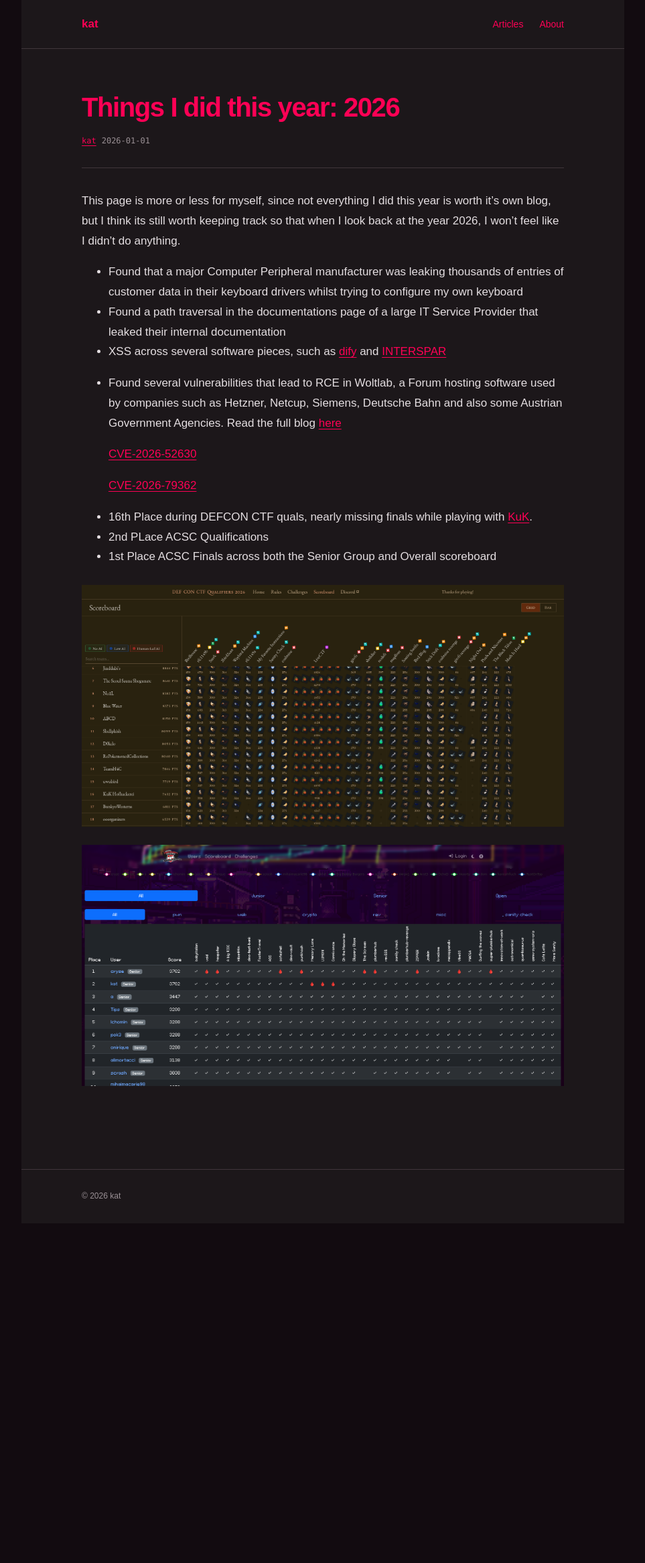
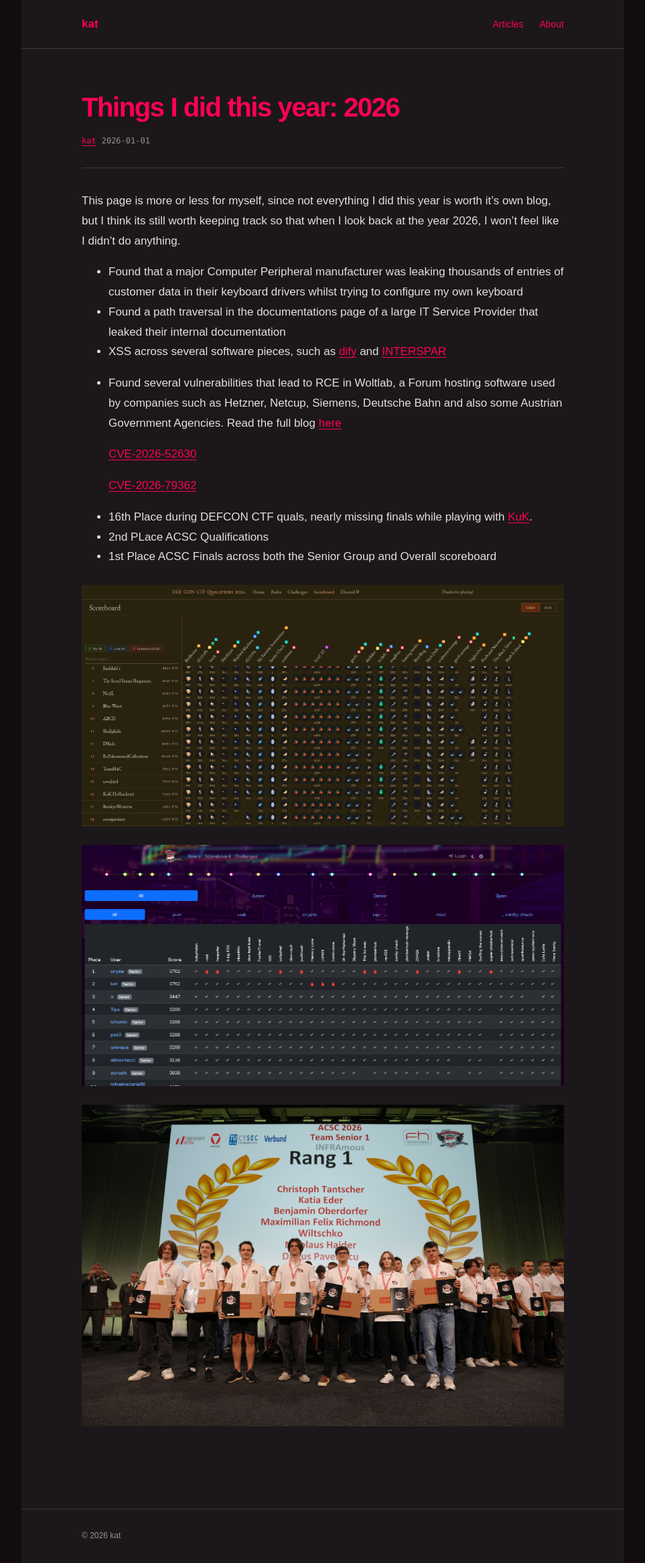
Before and after one commit to Katiemeows/katiemeows.github.io, a Jekyll site: the page built from _posts/2026-01-01-what-i-did.md, in a window 1280 px wide. Shown: the whole page at 67% size, without its empty margins (158-1121 px from the left). Built offline with Jekyll 4.4.1, drawn with Linux system fonts in a browser that asks for light colours; before the commit the page ends 1826 px from its top, so only the background shows below that.

Commit message:
update blog

```diff
--- a/_posts/2026-01-01-what-i-did.md
+++ b/_posts/2026-01-01-what-i-did.md
@@ -16,5 +16,6 @@ This page is more or less for myself, since not everything I did this year is wo
 * 2nd PLace ACSC Qualifications
 * 1st Place ACSC Finals across both the Senior Group and Overall scoreboard
 
-![ctf2]({{ 'assets/img/defcon-2026-quals.png' | relative_url }})
-![ctf1]({{ 'assets/img/acsc-2026-quals.png' | relative_url }})
+![ctf1]({{ 'assets/img/defcon-2026-quals.png' | relative_url }})
+![ctf2]({{ 'assets/img/acsc-2026-quals.png' | relative_url }})
+![ctf3]({{ 'assets/img/acsc-2026-finals.jpg' | relative_url }})
```
Also changed, not shown: assets/img/acsc-2026-finals.jpg (added).
